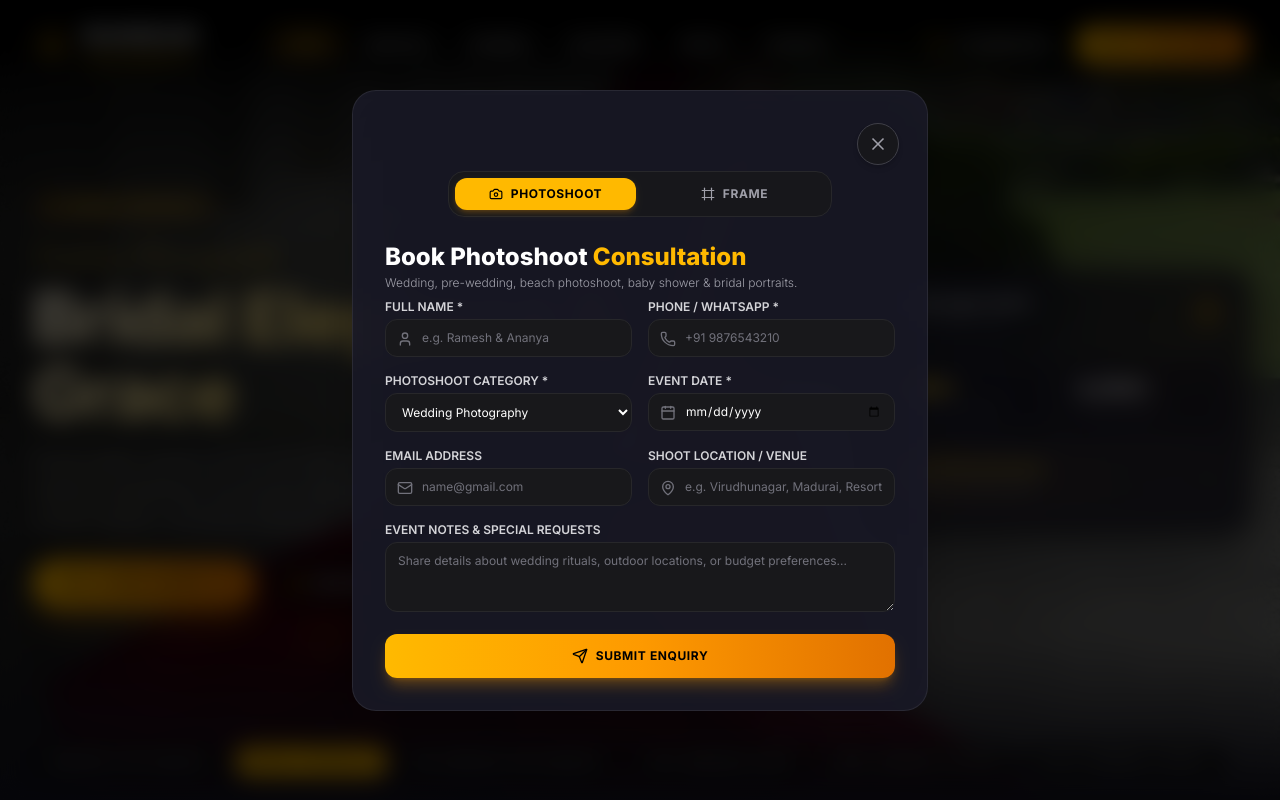
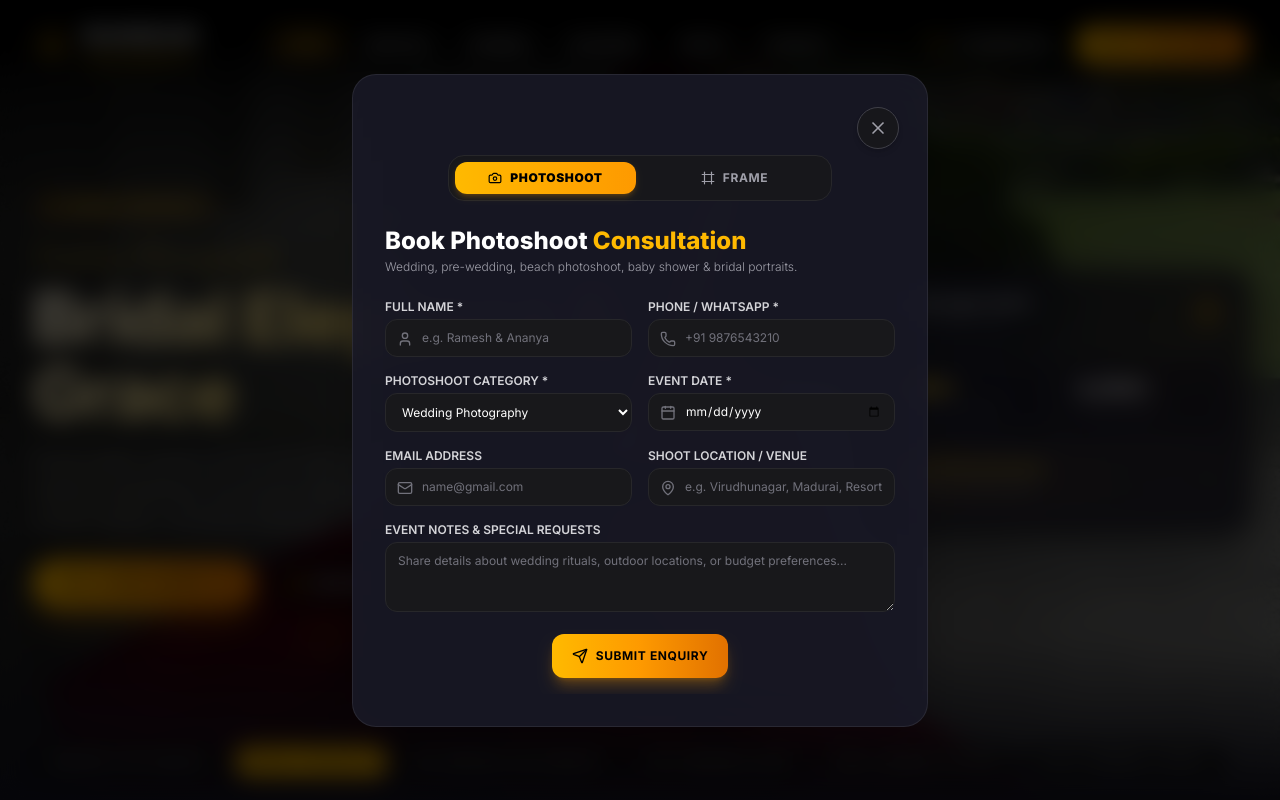
Before and after one commit to mkk-karthi/photography, a Next.js app: page / in a window 1280 px wide. Both pictures are taken after a click on the button "GET FREE QUOTE". Shown: the top 800 px of the page. Built offline with nearby package versions, Linux system fonts and the light colour scheme.

Commit message:
Update theme

```diff
--- a/app/globals.css
+++ b/app/globals.css
@@ -8,9 +8,9 @@
   --color-void: #0e0e1a;
   --color-deep: #13131f;
   --color-surface: #1a1a28;
-  --color-elevated: #222236;
-  --color-card: #232332;
-  --color-card-hover: #282838;
+  --color-elevated: #1d1d2e;
+  --color-card: #151520;
+  --color-card-hover: #1a1a28;
 
   --color-accent-gold: #d4af37;
   --color-accent-amber: #f59e0b;
--- a/components/Enquiry/EnquiryModal.tsx
+++ b/components/Enquiry/EnquiryModal.tsx
@@ -37,7 +37,7 @@ const INPUT_BASE =
   "w-full bg-zinc-900 border border-zinc-800 rounded-xl py-2.5 pr-3 text-xs text-white placeholder-zinc-500 focus:outline-none focus:border-amber-400";
 const LABEL_CLASS = "text-xs font-semibold text-zinc-300 uppercase block mb-1";
 const SUBMIT_BTN_CLASS =
-  "w-full py-3.5 rounded-xl bg-linear-to-r from-amber-400 via-amber-500 to-amber-600 text-black font-bold uppercase tracking-wider text-xs shadow-lg shadow-amber-500/30 hover:scale-105 active:scale-95 transition-all flex items-center justify-center gap-2 mt-2";
+  "px-5 py-3.5 rounded-xl bg-linear-to-r from-amber-400 via-amber-500 to-amber-600 text-black font-bold uppercase tracking-wider text-xs shadow-lg shadow-amber-500/30 hover:scale-105 active:scale-95 transition-all flex items-center justify-center gap-2 mx-auto my-4";
 
 // ── FormField: reusable label + optional icon + input/select/textarea ─────────
 
@@ -82,6 +82,7 @@ export default function EnquiryModal({
   initialQuote,
 }: EnquiryModalProps) {
   const [activeFormTab, setActiveFormTab] = useState<"photoshoot" | "framing">("photoshoot");
+  const [direction, setDirection] = useState<number>(0);
   const [submitted, setSubmitted] = useState(false);
 
   // Photoshoot form state
@@ -113,8 +114,19 @@ export default function EnquiryModal({
     if (!isOpen) return;
     const isFraming =
       typeof initialService === "string" && initialService.toLowerCase().includes("framing");
-    setActiveFormTab(isFraming ? "framing" : "photoshoot");
+    const targetTab = isFraming ? "framing" : "photoshoot";
+    if (activeFormTab !== targetTab) {
+      setDirection(targetTab === "framing" ? 1 : -1);
+      setActiveFormTab(targetTab);
+    }
   }, [isOpen, initialService]);
+
+  const handleTabSwitch = (newTab: "photoshoot" | "framing") => {
+    if (newTab !== activeFormTab) {
+      setDirection(newTab === "framing" ? 1 : -1);
+      setActiveFormTab(newTab);
+    }
+  };
 
   // Lock background scroll on both documentElement and body when modal is open
   useEffect(() => {
@@ -130,8 +142,6 @@ export default function EnquiryModal({
       document.documentElement.style.overflow = "";
     };
   }, [isOpen]);
-
-  if (!isOpen) return null;
 
   const handleSubmit = (e: React.FormEvent) => {
     e.preventDefault();
@@ -149,13 +159,38 @@ export default function EnquiryModal({
   const activeTabService =
     activeFormTab === "photoshoot" ? photoshootData.shootType : framingData.frameMaterial;
 
+  const formSlideVariants = {
+    initial: (dir: number) => ({
+      x: dir >= 0 ? 50 : -50,
+      opacity: 0,
+    }),
+    animate: {
+      x: 0,
+      opacity: 1,
+      transition: {
+        x: { type: "spring" as const, stiffness: 380, damping: 32 },
+        opacity: { duration: 0.2 },
+      },
+    },
+    exit: (dir: number) => ({
+      x: dir >= 0 ? -50 : 50,
+      opacity: 0,
+      transition: {
+        x: { duration: 0.15 },
+        opacity: { duration: 0.15 },
+      },
+    }),
+  };
+
   return (
     <AnimatePresence>
+      {isOpen && (
         <div className="fixed inset-0 h-dvh w-screen z-50 flex items-center justify-center p-3 sm:p-4 bg-black/70 backdrop-blur-md overflow-y-auto overscroll-none">
           <motion.div
-          initial={{ opacity: 0, scale: 0.95 }}
-          animate={{ opacity: 1, scale: 1 }}
-          exit={{ opacity: 0, scale: 0.95 }}
+            initial={{ opacity: 0, scale: 0.92, y: 15 }}
+            animate={{ opacity: 1, scale: 1, y: 0 }}
+            exit={{ opacity: 0, scale: 0.92, y: 15 }}
+            transition={{ duration: 0.25, ease: "easeOut" }}
             className="relative max-w-xl w-full my-auto glass-panel rounded-3xl p-6 sm:p-8 border-amber-500/30 shadow-2xl overflow-hidden"
           >
             {/* Close */}
@@ -167,17 +202,29 @@ export default function EnquiryModal({
               <X className="size-5" />
             </button>
 
-          {/* Tab Switcher */}
-          <div className="flex items-center justify-center gap-2 p-1.5 bg-zinc-900/90 rounded-2xl border border-zinc-800 max-w-xs sm:max-w-sm mx-auto mt-12 mb-6 clear-both">
-            {(["photoshoot", "framing"] as const).map((tab) => (
+            {/* Tab Switcher with Sliding Active Pill */}
+            <div className="relative flex items-center justify-center gap-2 p-1.5 bg-zinc-900/90 rounded-2xl border border-zinc-800 max-w-xs sm:max-w-sm mx-auto mt-12 mb-6 clear-both">
+              {(["photoshoot", "framing"] as const).map((tab) => {
+                const isActive = activeFormTab === tab;
+                return (
                   <button
                     key={tab}
                     type="button"
-                onClick={() => setActiveFormTab(tab)}
-                className={`flex-1 py-2 px-3 sm:px-4 rounded-xl text-xs font-bold uppercase tracking-wider transition-all flex items-center justify-center gap-2 cursor-pointer ${
-                  activeFormTab === tab
-                    ? "bg-amber-400 text-black shadow-md shadow-amber-500/20 font-black"
-                    : "text-zinc-400 hover:text-white"
+                    onClick={() => handleTabSwitch(tab)}
+                    className="relative flex-1 py-2 px-3 sm:px-4 rounded-xl text-xs font-bold uppercase tracking-wider flex items-center justify-center gap-2 cursor-pointer outline-none select-none"
+                  >
+                    {isActive && (
+                      <motion.div
+                        layoutId="activeEnquiryTabPill"
+                        className="absolute inset-0 bg-linear-to-r from-amber-400 to-amber-500 rounded-xl shadow-md shadow-amber-500/20 z-0"
+                        transition={{ type: "spring", stiffness: 450, damping: 32 }}
+                      />
+                    )}
+                    <span
+                      className={`relative z-10 flex items-center justify-center gap-2 transition-colors ${
+                        isActive
+                          ? "text-black font-black"
+                          : "text-zinc-400 hover:text-white font-bold"
                       }`}
                     >
                       {tab === "photoshoot" ? (
@@ -191,14 +238,25 @@ export default function EnquiryModal({
                           <span>Frame</span>
                         </>
                       )}
+                    </span>
                   </button>
-            ))}
+                );
+              })}
             </div>
 
-          {/* Form Body */}
-          <div>
+            {/* Form Body Container with Sliding Animation */}
+            <div className="overflow-hidden">
+              <AnimatePresence mode="wait" custom={direction} initial={false}>
                 {!submitted ? (
-              <div>
+                  <motion.div
+                    key={activeFormTab}
+                    custom={direction}
+                    variants={formSlideVariants}
+                    initial="initial"
+                    animate="animate"
+                    exit="exit"
+                    className="w-full"
+                  >
                     {/* Estimated Quote Banner */}
                     {initialQuote && (
                       <div className="mb-5 p-3 rounded-xl bg-amber-500/10 border border-amber-500/30 flex items-center justify-between text-xs">
@@ -214,12 +272,13 @@ export default function EnquiryModal({
                     {/* ── PHOTOSHOOT FORM ── */}
                     {activeFormTab === "photoshoot" && (
                       <form onSubmit={handleSubmit} className="space-y-4">
-                    <div className="mb-2">
+                        <div className="mb-6">
                           <h3 className="text-xl sm:text-2xl font-extrabold text-white">
                             Book Photoshoot <span className="text-amber-400">Consultation</span>
                           </h3>
                           <p className="text-xs text-zinc-400 font-light mt-0.5">
-                        Wedding, pre-wedding, beach photoshoot, baby shower &amp; bridal portraits.
+                            Wedding, pre-wedding, beach photoshoot, baby shower &amp; bridal
+                            portraits.
                           </p>
                         </div>
 
@@ -315,7 +374,7 @@ export default function EnquiryModal({
                     {/* ── FRAMING FORM ── */}
                     {activeFormTab === "framing" && (
                       <form onSubmit={handleSubmit} className="space-y-4">
-                    <div className="mb-2">
+                        <div className="mb-6">
                           <h3 className="text-xl sm:text-2xl font-extrabold text-white">
                             Custom Photo Frame <span className="text-amber-400">Order</span>
                           </h3>
@@ -419,7 +478,9 @@ export default function EnquiryModal({
                         <p className="text-xs text-zinc-400 font-light italic flex items-center gap-1.5 pt-1">
                           <Info className="size-3.5 text-amber-400 shrink-0" />
                           <span>
-                        <strong className="text-amber-300 not-italic font-semibold">* Note:</strong>{" "}
+                            <strong className="text-amber-300 not-italic font-semibold">
+                              * Note:
+                            </strong>{" "}
                             Prices are variable depending on custom finish &amp; bulk order
                             requirements.
                           </span>
@@ -431,10 +492,17 @@ export default function EnquiryModal({
                         </button>
                       </form>
                     )}
-              </div>
+                  </motion.div>
                 ) : (
                   /* ── Success State ── */
-              <div className="text-center py-8 space-y-4">
+                  <motion.div
+                    key="success"
+                    initial={{ opacity: 0, scale: 0.95 }}
+                    animate={{ opacity: 1, scale: 1 }}
+                    exit={{ opacity: 0, scale: 0.95 }}
+                    transition={{ duration: 0.25 }}
+                    className="text-center py-8 space-y-4"
+                  >
                     <div className="size-16 rounded-full bg-emerald-500/20 text-emerald-400 border border-emerald-500/30 mx-auto flex items-center justify-center">
                       <CheckCircle2 className="size-10" />
                     </div>
@@ -445,8 +513,10 @@ export default function EnquiryModal({
                     </h3>
                     <p className="text-xs text-zinc-300 max-w-md mx-auto leading-relaxed">
                       Thank you{" "}
-                  <span className="text-amber-300 font-bold">{activeTabName || "Customer"}</span>.
-                  Your enquiry for{" "}
+                      <span className="text-amber-300 font-bold">
+                        {activeTabName || "Customer"}
+                      </span>
+                      . Your enquiry for{" "}
                       <span className="text-amber-300 font-bold">{activeTabService}</span> has been
                       received by {STUDIO_INFO.name}.
                     </p>
@@ -471,11 +541,13 @@ export default function EnquiryModal({
                     >
                       Back to Portfolio
                     </button>
-              </div>
+                  </motion.div>
                 )}
+              </AnimatePresence>
             </div>
           </motion.div>
         </div>
+      )}
     </AnimatePresence>
   );
 }
```
Also changed, not shown: components/Services/FramingShowcase.tsx (+8 -6 lines), 1 other file (tests, documents, lock files or other folders). Lines whose indentation alone changed are shown as unchanged.
